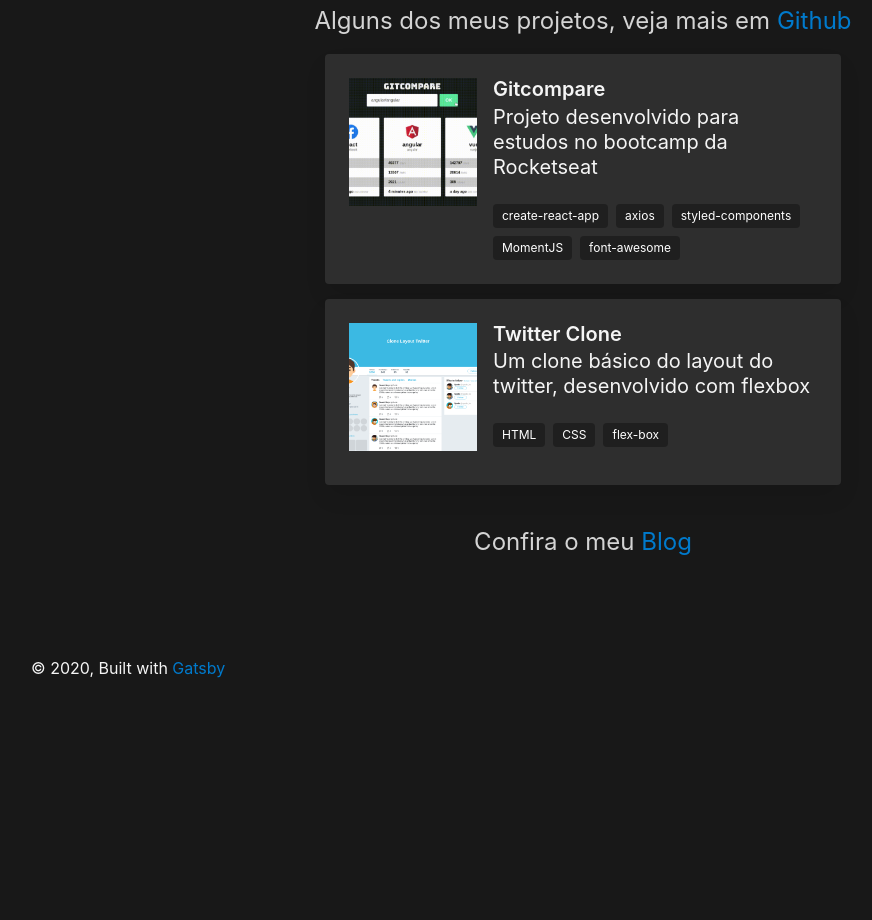
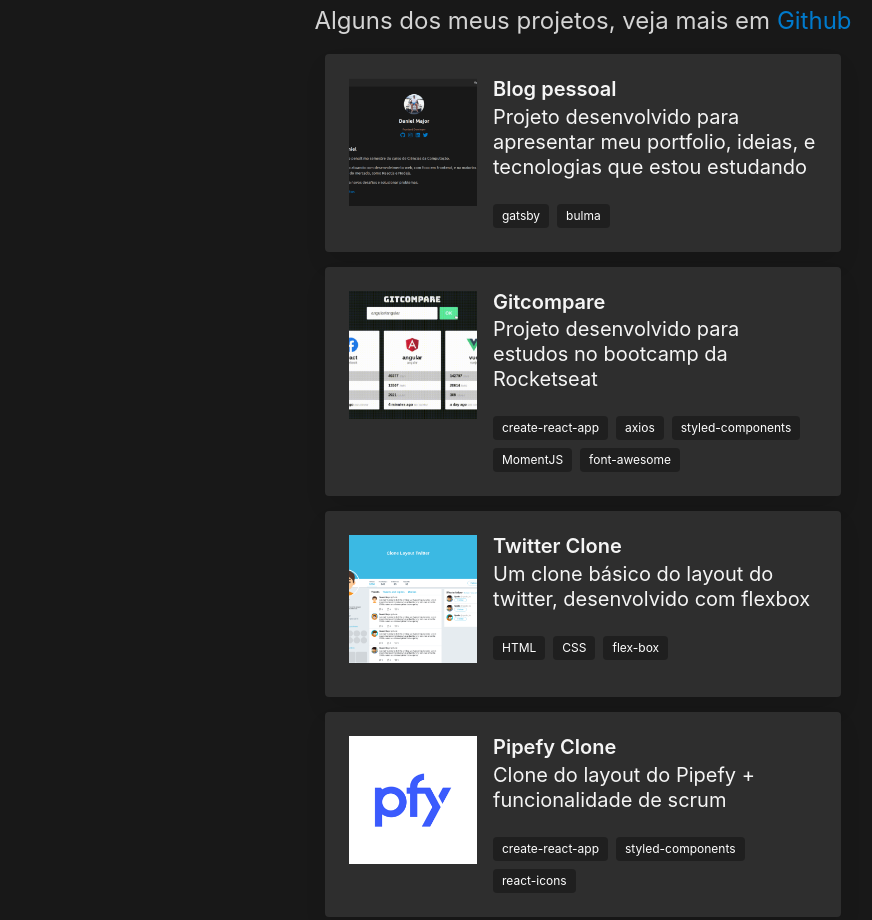
Before and after one commit to Seveshy/danielmajor, a Gatsby site: page /projects in a window 1280 px wide. Shown: the part 199-1119 px from the top of the page, without its empty margins (57-929 px from the left). Before the commit the page ends 975 px from the top, so only its background shows below. Built offline with nearby package versions, Linux system fonts and the light colour scheme; Gatsby itself is replaced by a stand-in of ours.

Commit message:
Add readme in projects, pipefy, my blog

```diff
--- a/src/pages/projects.js
+++ b/src/pages/projects.js
@@ -18,6 +18,20 @@
         }
     },
     twitter: file(relativePath: { eq: "twitter.png" }) {
+        childImageSharp {
+            fixed(width: 128, height: 128) {
+                ...GatsbyImageSharpFixed
+            }
+        }
+    },
+    pipefy: file(relativePath: { eq: "pipefy.png" }) {
+        childImageSharp {
+            fixed(width: 128, height: 128) {
+                ...GatsbyImageSharpFixed
+            }
+        }
+    }
+    blog: file(relativePath: { eq: "blog.png" }) {
         childImageSharp {
             fixed(width: 128, height: 128) {
                 ...GatsbyImageSharpFixed
@@ -47,6 +61,15 @@
     </p>
         <div className="columns">
             <div className="column is-half is-offset-one-quarter ">
+                <a href="https://github.com/Seveshy/danielmajor-gatsby" target="_blank">
+                    <Card
+                    title={"Blog pessoal"}
+                    subtitle={"Projeto desenvolvido para apresentar meu portfolio, ideias, e tecnologias que estou estudando"}
+                    tags={["gatsby", "bulma"]}
+                    image={<Img fixed={data.blog.childImageSharp.fixed} />}
+                    />
+                </a>
+
                 <a href="https://github.com/Seveshy/gitcompare" target="_blank">
                     <Card
                     title={"Gitcompare"}
@@ -65,6 +88,14 @@
                     />
                 </a>
 
+                <a href="https://github.com/Seveshy/pipefy" target="_blank">
+                    <Card
+                    title={"Pipefy Clone"}
+                    subtitle={"Clone do layout do Pipefy + funcionalidade de scrum"}
+                    tags={["create-react-app", "styled-components", "react-icons"]}
+                    image={<Img fixed={data.pipefy.childImageSharp.fixed} />}
+                    />
+                </a>
 
             </div>
         </div>
```
Also changed, not shown: README.md, src/images/blog.png (added), src/images/pipefy.png (added).
